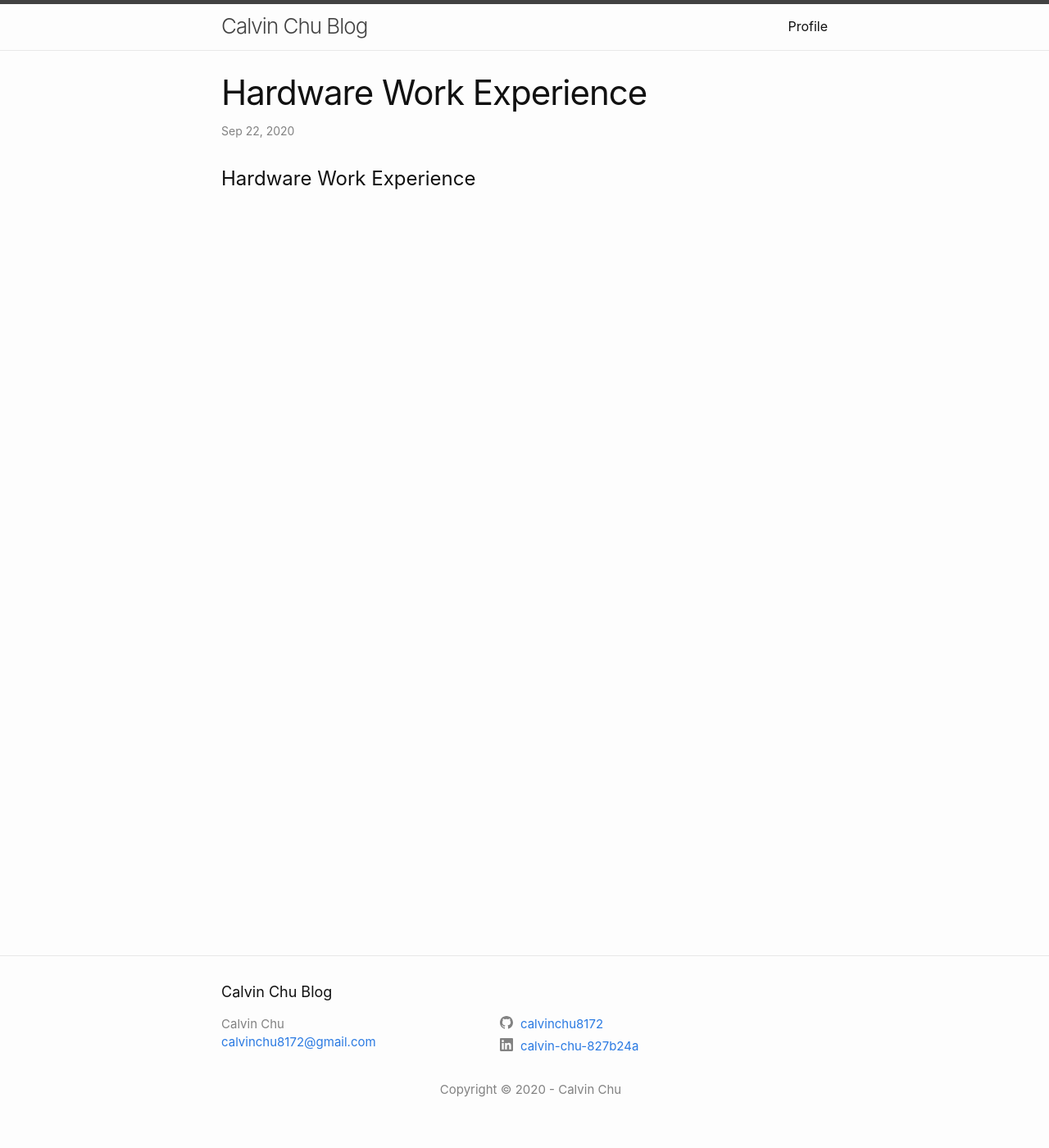
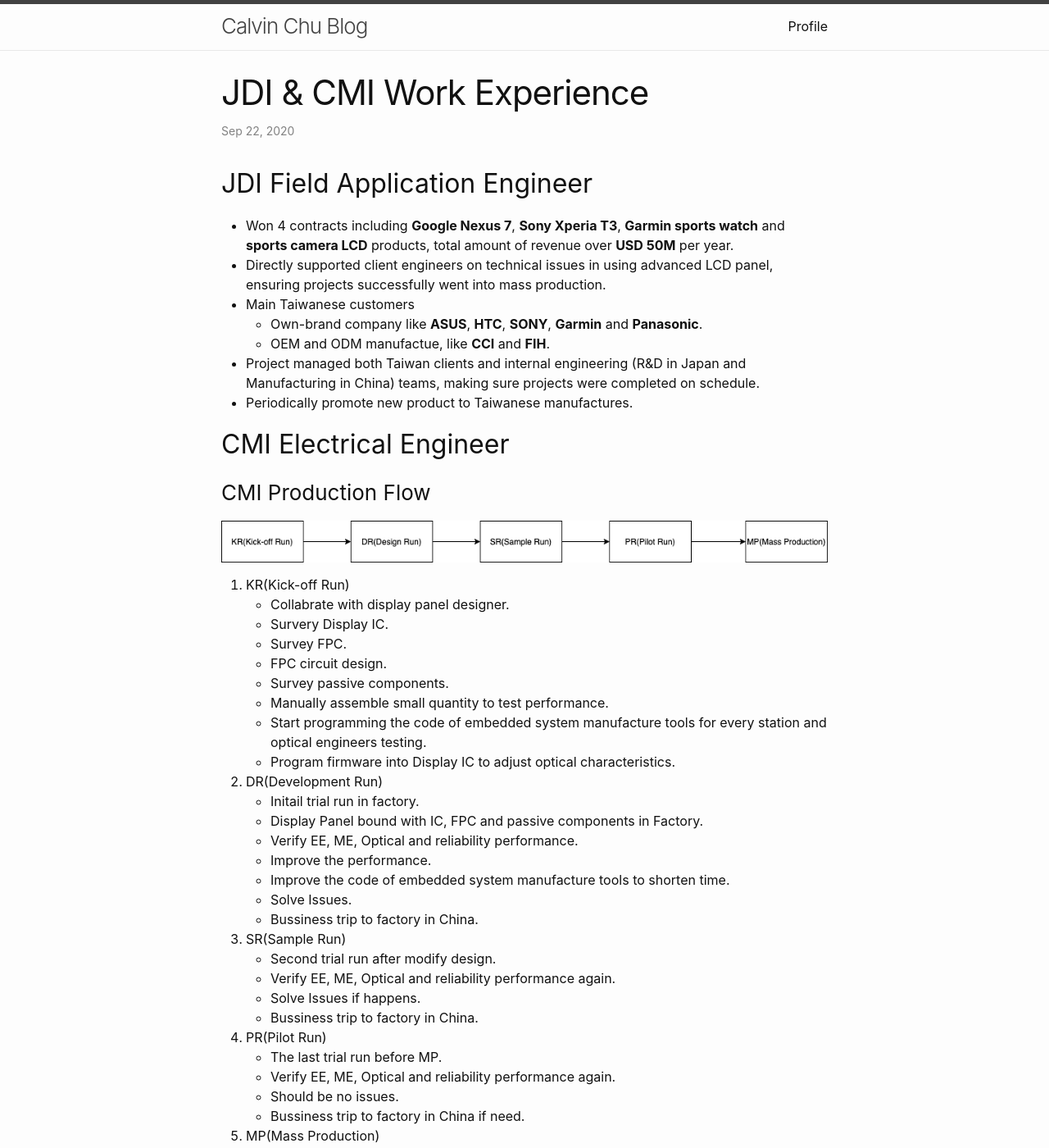
Before and after one commit to calvinchu8172/calvinchu8172.github.io, a Jekyll site: the page built from _posts/2020-09-23-hardware-work-experience.markdown, in a window 1280 px wide and 1400 px high. Shown: the whole window at 82% size. Built offline with Jekyll 4.4.1, drawn with Linux system fonts in a browser that asks for light colours; some of the changed text lies outside the part shown.

Commit message:
Modify content.

```diff
--- a/_posts/2020-09-23-hardware-work-experience.markdown
+++ b/_posts/2020-09-23-hardware-work-experience.markdown
@@ -1,8 +1,86 @@
 ---
 layout: post
-title:  "Hardware Work Experience"
+title:  "JDI & CMI Work Experience"
 date:   2020-09-22 20:13:07 +0800
 categories: webrtc
 ---
 
-# Hardware Work Experience
+
+## JDI Field Application Engineer
+* Won 4 contracts including **Google Nexus 7**, **Sony Xperia T3**, **Garmin sports watch** and **sports camera LCD** products, total amount of revenue over **USD 50M** per year.
+* Directly supported client engineers on technical issues in using advanced LCD panel, ensuring projects successfully went into mass production.
+* Main Taiwanese customers
+    * Own-brand company like **ASUS**, **HTC**, **SONY**, **Garmin** and **Panasonic**.
+    * OEM and ODM manufactue, like **CCI** and **FIH**.
+* Project managed both Taiwan clients and internal engineering (R&D in Japan and Manufacturing in China) teams, making sure projects were completed on schedule.
+* Periodically promote new product to Taiwanese manufactures.
+
+
+## CMI Electrical Engineer
+
+### CMI Production Flow
+
+![CMI Factory Run]({% link /assets/hardware-work/cmi-factory-flow.png %})
+
+
+1. KR(Kick-off Run)
+  * Collabrate with display panel designer.
+  * Survery Display IC.
+  * Survey FPC.
+  * FPC circuit design.
+  * Survey passive components.
+  * Manually assemble small quantity to test performance.
+  * Start programming the code of embedded system manufacture tools for every station and optical engineers testing.
+  * Program firmware into Display IC to adjust optical characteristics.
+2. DR(Development Run)
+  * Initail trial run in factory.
+  * Display Panel bound with IC, FPC and passive components in Factory.
+  * Verify EE, ME, Optical and reliability performance.
+  * Improve the performance.
+  * Improve the code of embedded system manufacture tools to shorten time.
+  * Solve Issues.
+  * Bussiness trip to factory in China.
+3. SR(Sample Run)
+  * Second trial run after modify design.
+  * Verify EE, ME, Optical and reliability performance again.
+  * Solve Issues if happens.
+  * Bussiness trip to factory in China.
+4. PR(Pilot Run)
+  * The last trial run before MP.
+  * Verify EE, ME, Optical and reliability performance again.
+  * Should be no issues.
+  * Bussiness trip to factory in China if need.
+5. MP(Mass Production)
+  * Celebrate!
+
+### How to survey components?
+  * EE performance meets spec.
+  * Collaberated experience.
+  * Aggressive support attitude.
+  * Less issues before.
+  * Good reputation.
+
+
+### Display Module Spec
+  * EE
+    * Power Supply Voltage
+    * Power Consumption
+    * Input Signal
+    * Connector Pin Assignment
+    * ESD
+    * EMI
+  * ME
+    * Dimention
+    * Particles Defect Spec
+    * Package
+  * Optical
+    * Resolution
+    * Luminace
+    * Viewing Angle
+    * Contrast Ratio
+    * Chromaticity
+    * Response Time
+    * Gamma
+    * Dot Defect Spec
+  * QA
+    * Reliability Test
```
Also changed, not shown: assets/hardware-work/cmi-factory-flow.png (added).
